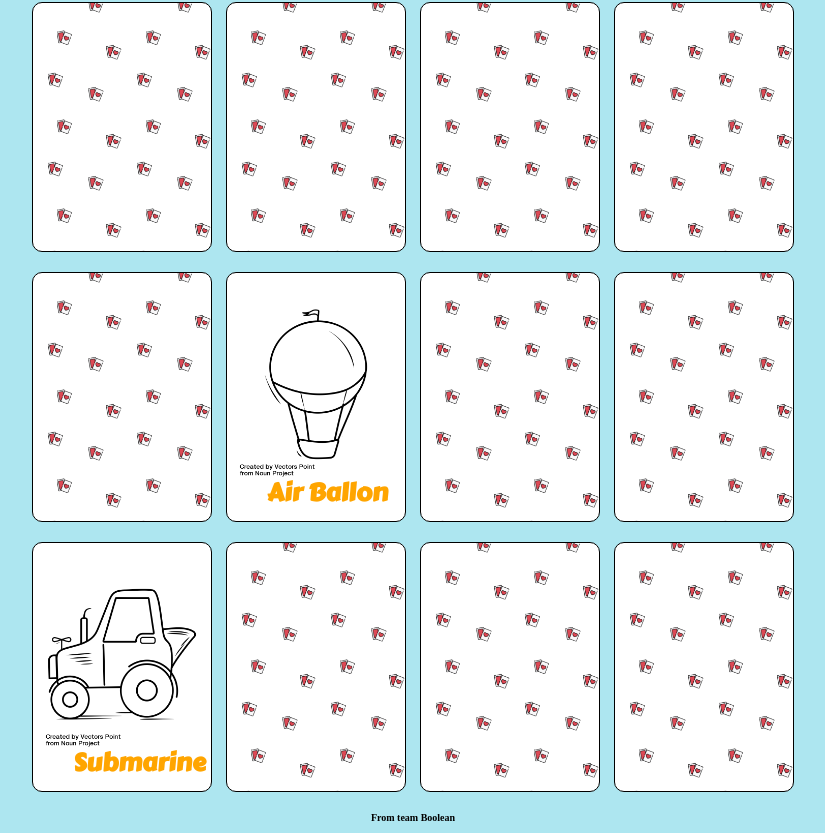
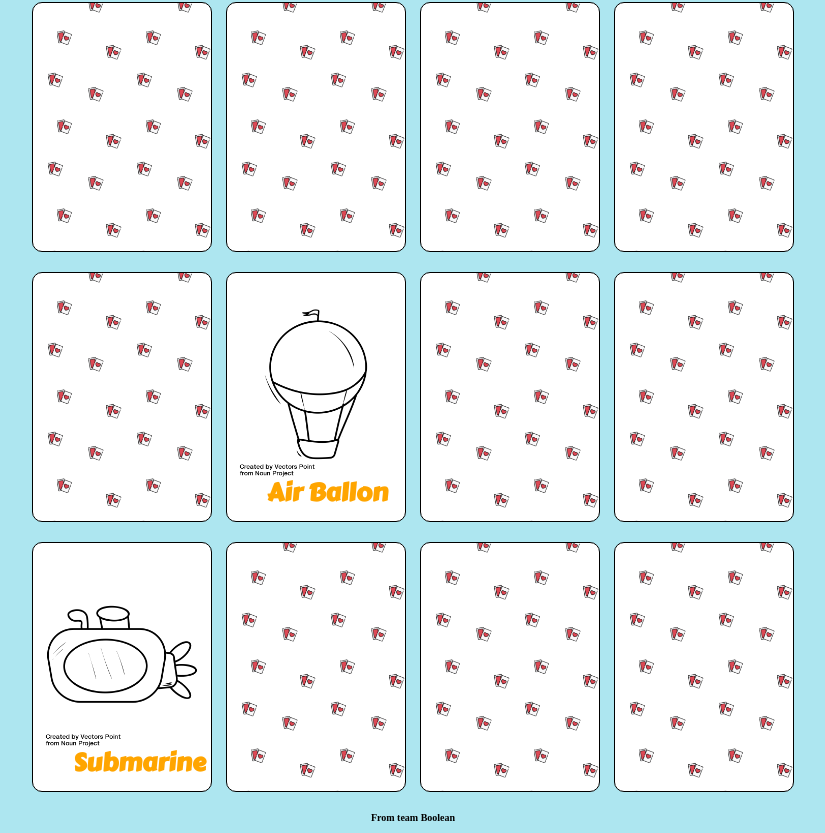
Before and after one commit to WalterFrongia/html-css-memory, a plain HTML site: page index.html in a window 1280 px wide. Shown: the part 108-941 px from the top of the page, without its empty margins (227-1052 px from the left). Drawn offline with Linux system fonts and the light colour scheme.

Commit message:
finish repository html-css-memory

```diff
--- a/css/style.css
+++ b/css/style.css
@@ -65,7 +65,7 @@ p{
 
 /*CLASSE PER IMMAGINE VISIBILE SUBMARINE*/
 .img-submarine{
-    background-image: url(../img/noun_Tractor_3134797.png);
+    background-image: url(../img/noun_Submarine_3134738.png);
     background-size: contain;
     background-repeat: no-repeat;
     background-position: center;
```
